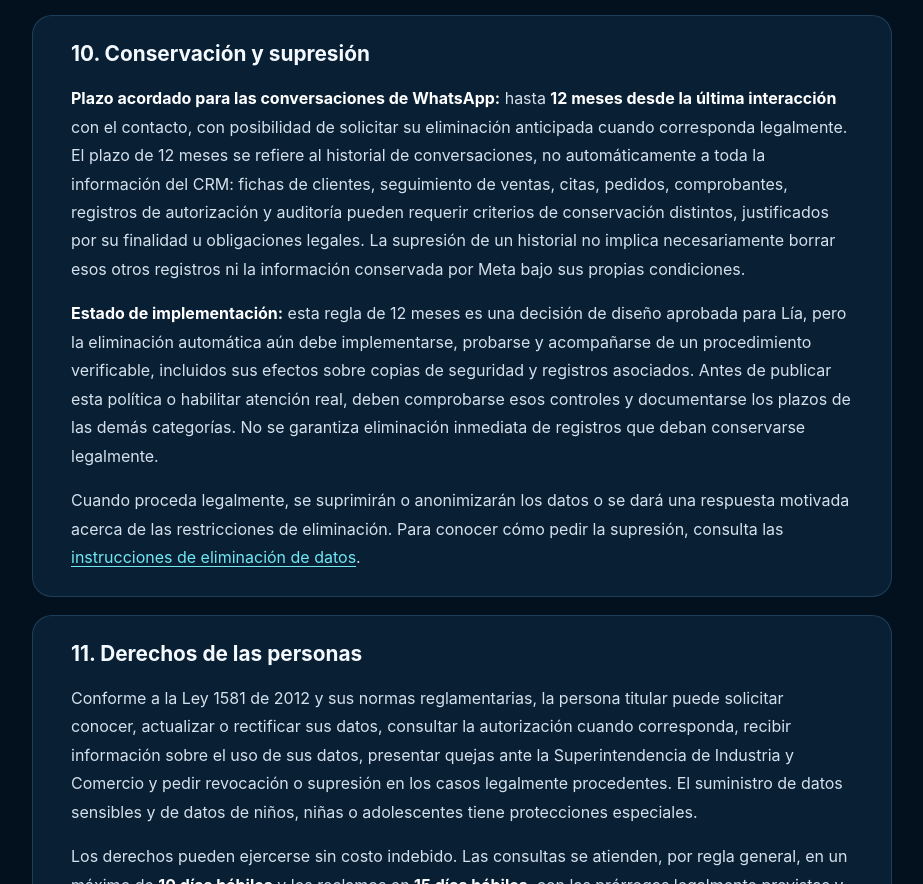
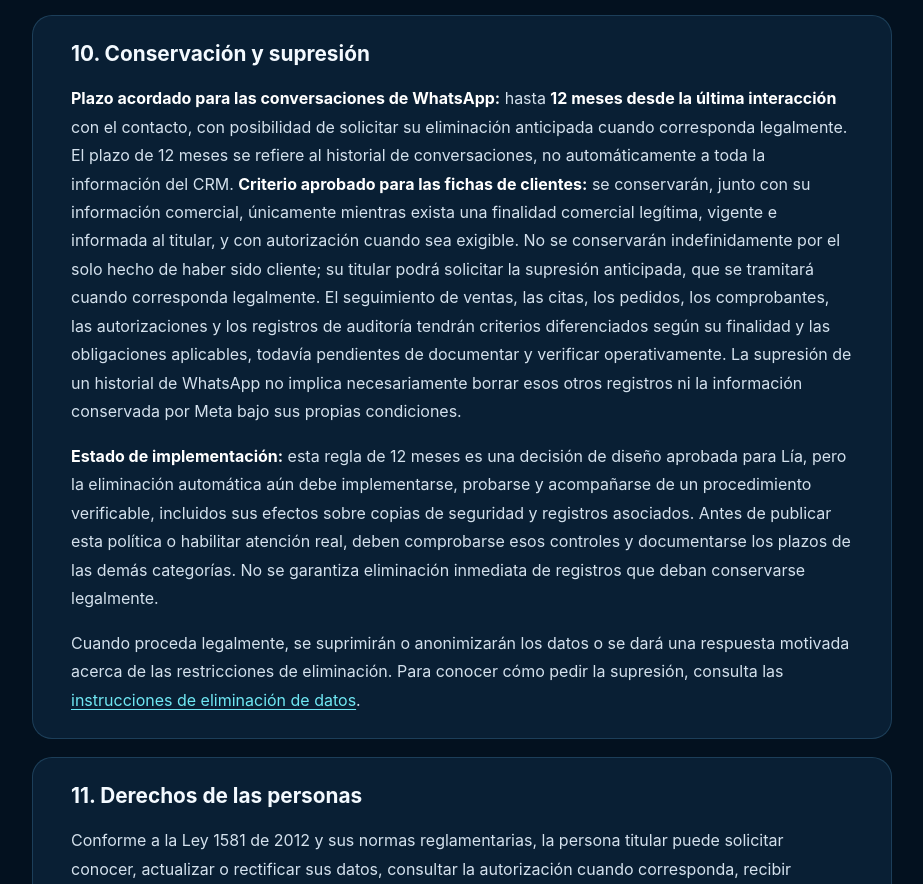
Before and after one commit to edgardodev/logicgrit-web, a plain HTML site: page politica-de-privacidad/index.html in a window 1280 px wide. Shown: the part 5068-5952 px from the top of the page, without its empty margins (178-1101 px from the left). Drawn offline with Linux system fonts and the light colour scheme.

Commit message:
docs(legal): definir conservación de fichas de clientes aprobada

```diff
--- a/politica-de-privacidad/index.html
+++ b/politica-de-privacidad/index.html
@@ -55,7 +55,7 @@
 <p>Aplicamos medidas técnicas y organizativas proporcionadas al riesgo, como control de acceso, autenticación, permisos por negocio, trazabilidad, verificación de mensajes de Meta y protección de credenciales. Ningún sistema es completamente invulnerable. En caso de incidente, se evaluarán las medidas de contención, documentación, notificación y respuesta exigidas por las normas aplicables.</p>
 <p>El acceso, la conservación de registros, las copias de seguridad y los procedimientos de recuperación deben revisarse en cada despliegue antes de ofrecer el servicio a clientes reales. La existencia de funciones en el código no equivale a una certificación de seguridad o a una aprobación para producción.</p></section>
 <section class="legal-section" id="seccion-10"><h2>10. Conservación y supresión</h2>
-<p><strong>Plazo acordado para las conversaciones de WhatsApp:</strong> hasta <strong>12 meses desde la última interacción</strong> con el contacto, con posibilidad de solicitar su eliminación anticipada cuando corresponda legalmente. El plazo de 12 meses se refiere al historial de conversaciones, no automáticamente a toda la información del CRM: fichas de clientes, seguimiento de ventas, citas, pedidos, comprobantes, registros de autorización y auditoría pueden requerir criterios de conservación distintos, justificados por su finalidad u obligaciones legales. La supresión de un historial no implica necesariamente borrar esos otros registros ni la información conservada por Meta bajo sus propias condiciones.</p>
+<p><strong>Plazo acordado para las conversaciones de WhatsApp:</strong> hasta <strong>12 meses desde la última interacción</strong> con el contacto, con posibilidad de solicitar su eliminación anticipada cuando corresponda legalmente. El plazo de 12 meses se refiere al historial de conversaciones, no automáticamente a toda la información del CRM. <strong>Criterio aprobado para las fichas de clientes:</strong> se conservarán, junto con su información comercial, únicamente mientras exista una finalidad comercial legítima, vigente e informada al titular, y con autorización cuando sea exigible. No se conservarán indefinidamente por el solo hecho de haber sido cliente; su titular podrá solicitar la supresión anticipada, que se tramitará cuando corresponda legalmente. El seguimiento de ventas, las citas, los pedidos, los comprobantes, las autorizaciones y los registros de auditoría tendrán criterios diferenciados según su finalidad y las obligaciones aplicables, todavía pendientes de documentar y verificar operativamente. La supresión de un historial de WhatsApp no implica necesariamente borrar esos otros registros ni la información conservada por Meta bajo sus propias condiciones.</p>
 <p><strong>Estado de implementación:</strong> esta regla de 12 meses es una decisión de diseño aprobada para Lía, pero la eliminación automática aún debe implementarse, probarse y acompañarse de un procedimiento verificable, incluidos sus efectos sobre copias de seguridad y registros asociados. Antes de publicar esta política o habilitar atención real, deben comprobarse esos controles y documentarse los plazos de las demás categorías. No se garantiza eliminación inmediata de registros que deban conservarse legalmente.</p>
 <p>Cuando proceda legalmente, se suprimirán o anonimizarán los datos o se dará una respuesta motivada acerca de las restricciones de eliminación. Para conocer cómo pedir la supresión, consulta las <a href="/eliminacion-de-datos/">instrucciones de eliminación de datos</a>.</p></section>
 <section class="legal-section" id="seccion-11"><h2>11. Derechos de las personas</h2>
```
